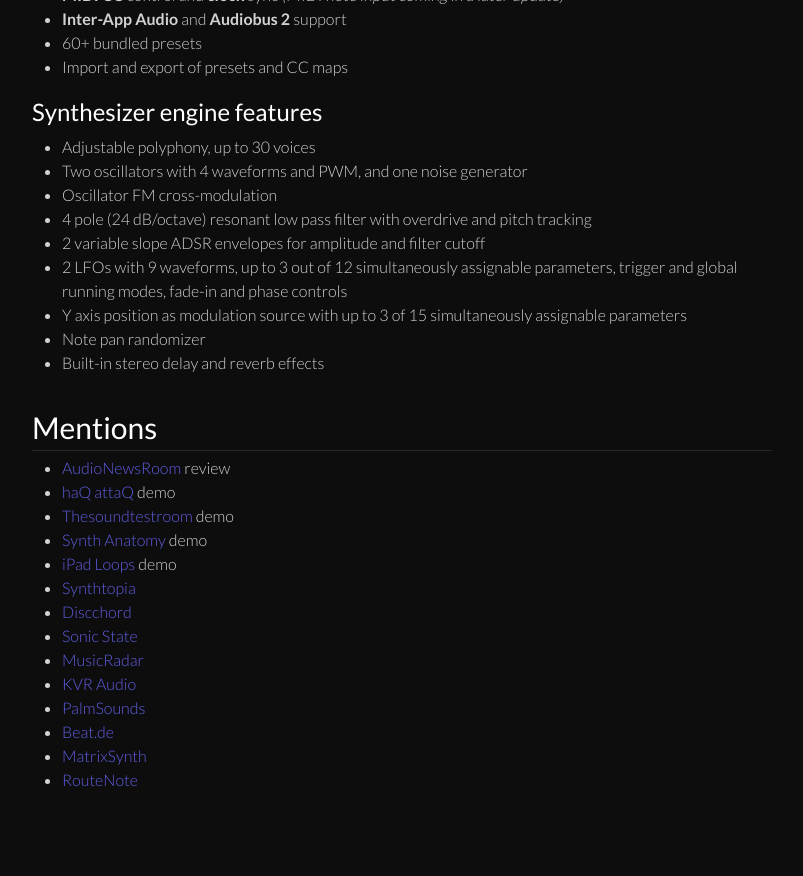
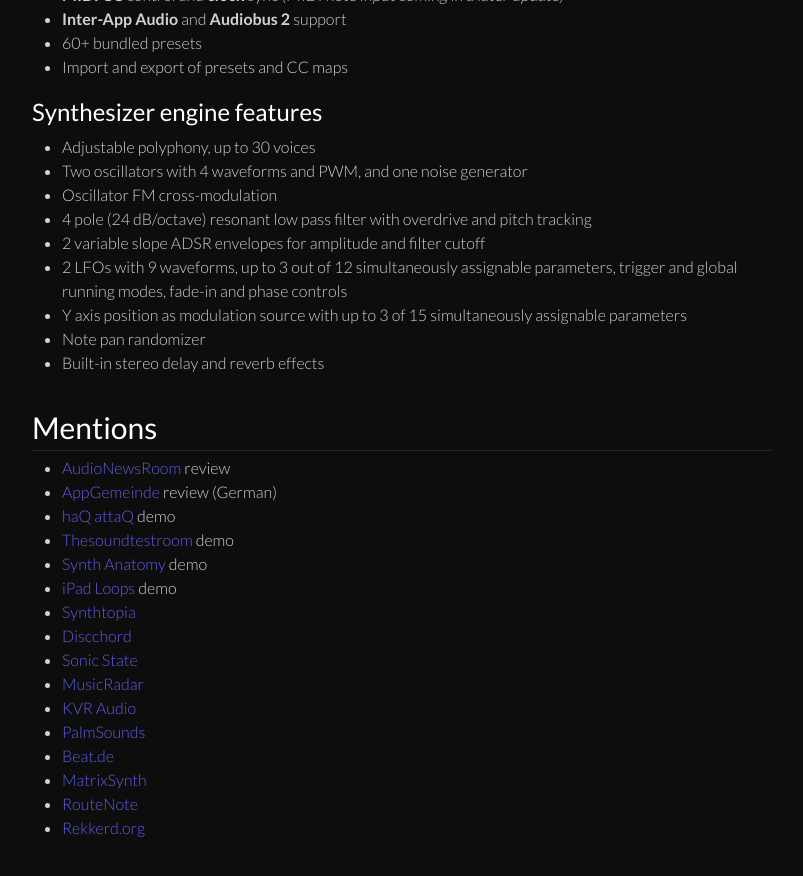
Before and after one commit to yuriturov/yuriturov.github.io, a Jekyll site: the page built from _pages/01_shoom.md, in a window 1280 px wide and 900 px high, scrolled down 1754 px. Shown: the top 876 px of the window, without its empty margins (238-1041 px from the left). Built offline with Jekyll 4.4.1, drawn with Linux system fonts in a browser that asks for light colours; before the commit the page ends 2606 px from its top, so only the background shows below that.

Commit message:
rekkerd and app gemeinde mentions

```diff
--- a/_pages/01_shoom.md
+++ b/_pages/01_shoom.md
@@ -53,6 +53,7 @@
 ## Mentions
 
 * [AudioNewsRoom](http://audionewsroom.net/2016/04/shoom-review-a-new-ipad-synth-with-plenty-of-va-va-voom.html){:target="_blank"} review
+* [AppGemeinde](http://www.appgemeinde.de/2016/04/review-shoom-synthesizer-fuer-atmosphaerische-flaechen-37878/){:target="_blank"} review (German)
 * [haQ attaQ](http://thesoundtestroom.com/shoom/){:target="_blank"} demo
 * [Thesoundtestroom](http://thesoundtestroom.com/shoom-synthesizer-demo-for-ipad-brilliant-for-soundscapes-and-drones/){:target="_blank"} demo
 * [Synth Anatomy](http://www.synthanatomy.com/2016/04/shoom-for-ipad-is-released.html){:target="_blank"} demo
@@ -66,3 +67,4 @@
 * [Beat.de](http://www.beat.de/news/shoom-ungewoehnlichen-toenen-10063514.html){:target="_blank"}
 * [MatrixSynth](http://www.matrixsynth.com/2016/04/shoom-synthesizer-for-ipad-released.html){:target="_blank"}
 * [RouteNote](http://routenote.com/blog/shoom-gives-you-a-triple-synth-playground-for-ipad/){:target="_blank"}
+* [Rekkerd.org](http://rekkerd.org/yuri-turov-releases-shoom-synth-for-ipad/){:target="_blank"}
```
